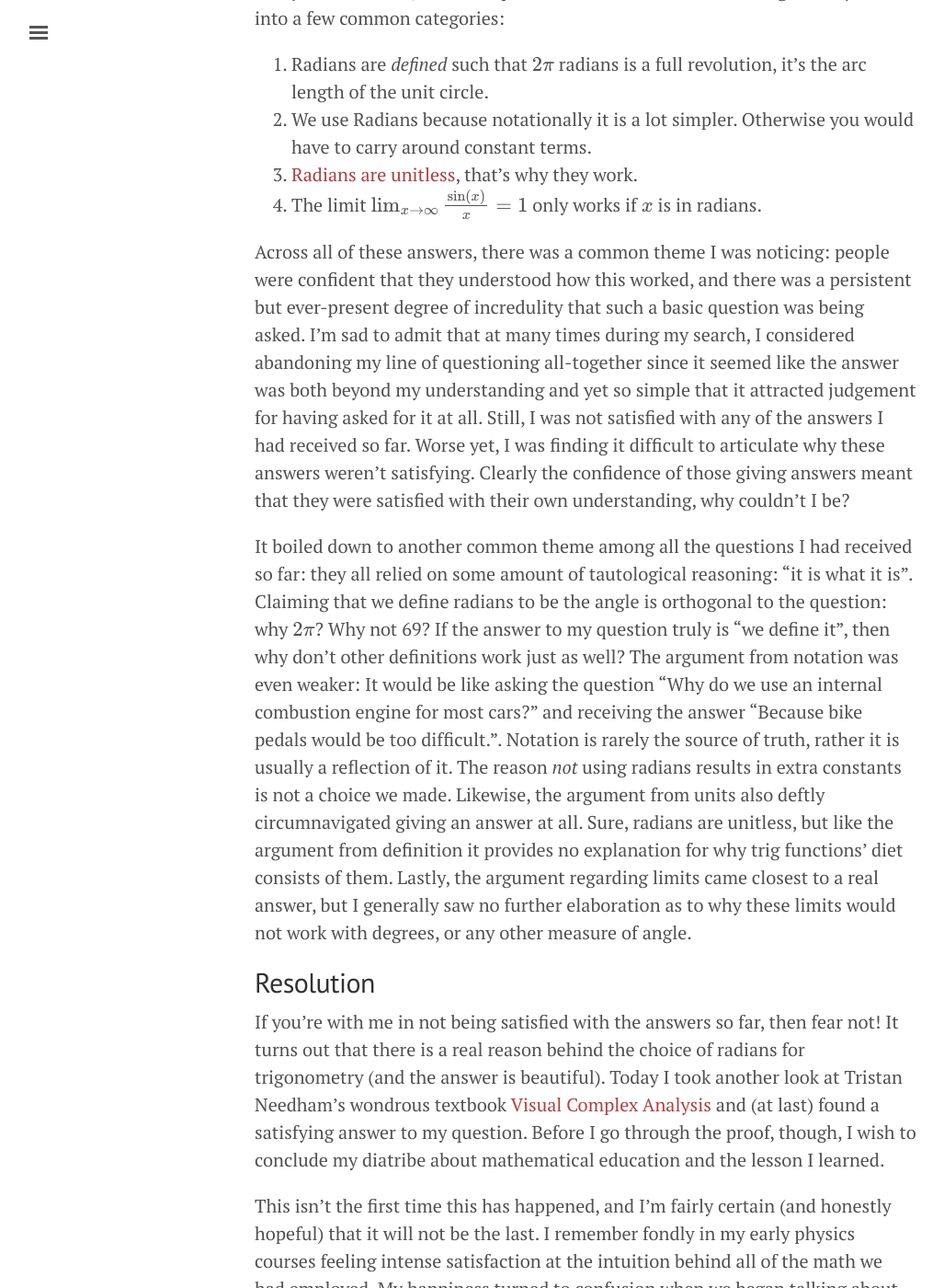
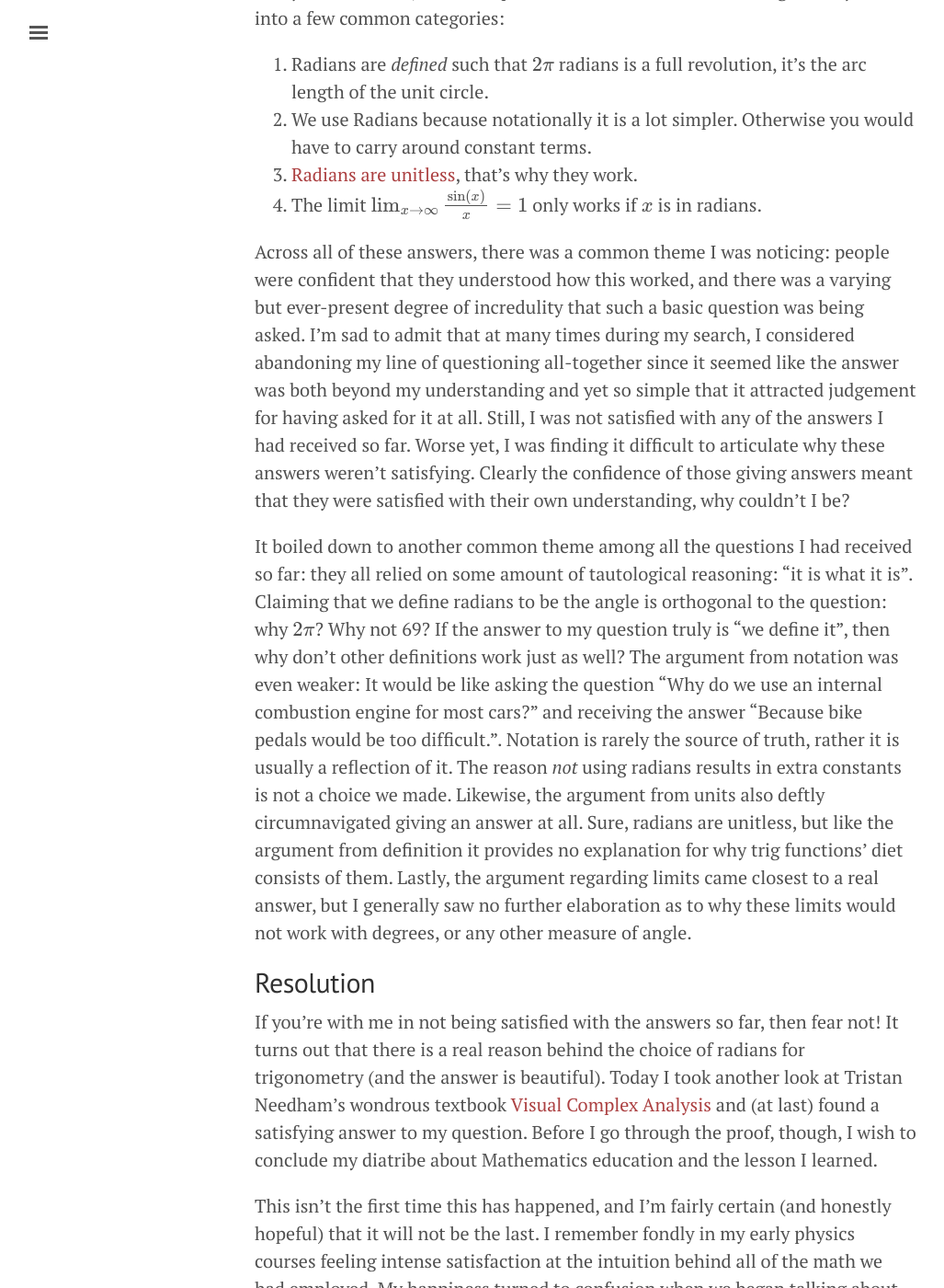
Before and after one commit to kylehovey/blog, a Jekyll site: the page built from radians_and_blind_spots.md, in a window 1280 px wide and 1400 px high, scrolled down 1668 px. Shown: the whole window at 92% size, without its empty margins (3-1030 px from the left). Built offline with Jekyll 4.4.1, drawn with Linux system fonts in a browser that asks for light colours; formulas are drawn with MathJax 3; some of the changed text lies outside the part shown.

Commit message:
Lots of rewording

```diff
--- a/radians_and_blind_spots.md
+++ b/radians_and_blind_spots.md
@@ -7,11 +7,11 @@
 
 ![A Mathematical Quandary](/blog/images/radians_and_blind_spots/title_card.png)
 
-All too many times in our educational paths the answer to curious inquiry is tautological: Why does it work that way? Because that is the way it has always been done, or at least the one we stuck with. One of the many reasons many fall in love with Mathematics is that more often than not, you are afforded the liberty to further question that class of answer and find deeper meaning where you may not expect it. There are certainly limits to this inquiry, the foundation of Mathematics relies on [axiomatic assumptions](https://en.wikipedia.org/wiki/Axiom) after all. Still, modern Mathematical education is fraught with these sorts of answers and much can be learned by being stubborn and persisting until you find the real answers.
+All too many times in our educational paths the answer to curious inquiry is tautological: Why does it work that way? Because that is the way it has always been done, or at least the one we stuck with. One of the many reasons many fall in love with Mathematics is that, more often than not, you are afforded the liberty to further question that class of answer and find deeper meaning where you may not expect it. There are certainly limits to this inquiry, the foundation of Mathematics relies on [axiomatic assumptions](https://en.wikipedia.org/wiki/Axiom) after all. Still, modern Mathematical education is fraught with these sorts of answers and much can be learned by being stubborn and persisting until you find the real answers.
 
 ## An Embarrassing Question
 
-Every once in a while, it is fun to go back over the things you have learned and identify gaps in your understanding. One day when I was thinking about my early Mathematics classes, I realized that a piece of my understanding was based on assumption and that I possessed no intuition on: the relationship between [radians](https://en.wikipedia.org/wiki/Radian) and [trigonometric functions](https://en.wikipedia.org/wiki/Trigonometric_functions). Why are Radians the natural choice as arguments to trigonometric functions? And how does the geometric intuition of the [Unit Circle](https://en.wikipedia.org/wiki/Unit_circle) relate to the [Taylor Series](https://en.wikipedia.org/wiki/Taylor_series) representation of \\(\sin\\) and \\(\cos\\)?
+Every once in a while, it is fun to go back over the things you have learned and identify gaps in your understanding. One day when I was thinking about my early Mathematics classes, I realized that a piece of my understanding was based on assumption and that I possessed no intuition on: the relationship between [radians](https://en.wikipedia.org/wiki/Radian) and [trigonometric functions](https://en.wikipedia.org/wiki/Trigonometric_functions). Why are Radians the natural choice as arguments to trigonometric functions? And how does the geometric intuition of the [Unit Circle](https://en.wikipedia.org/wiki/Unit_circle) relate to the [Taylor Series](https://en.wikipedia.org/wiki/Taylor_series) representation of \\(\cos\\) and \\(\sin\\)?
 
 At first, I felt kind of embarrassed. We are all at different points in our journey in Mathematics, but this is something I learned over ten years ago. Surely the answer must be obvious, and I must have forgotten it. I asked some of my Math friends to see if they knew the answer, and also searched the internet to see what I expected to be a quick answer and resolution to my question. To my surprise, finding the answer took me on a journey and taught me a valuable lesson about our assumptions when we study Mathematics.
 
@@ -24,15 +24,15 @@
 3. [Radians are unitless](https://math.stackexchange.com/a/2951568), that's why they work.
 4. The limit \\(\lim_{x\rightarrow\infty} \frac{\sin(x)}{x} = 1\\) only works if \\(x\\) is in radians.
 
-Across all of these answers, there was a common theme I was noticing: people were confident that they understood how this worked, and there was a persistent but ever-present degree of incredulity that such a basic question was being asked. I'm sad to admit that at many times during my search, I considered abandoning my line of questioning all-together since it seemed like the answer was both beyond my understanding and yet so simple that it attracted judgement for having asked for it at all. Still, I was not satisfied with any of the answers I had received so far. Worse yet, I was finding it difficult to articulate why these answers weren't satisfying. Clearly the confidence of those giving answers meant that they were satisfied with their own understanding, why couldn't I be?
+Across all of these answers, there was a common theme I was noticing: people were confident that they understood how this worked, and there was a varying but ever-present degree of incredulity that such a basic question was being asked. I'm sad to admit that at many times during my search, I considered abandoning my line of questioning all-together since it seemed like the answer was both beyond my understanding and yet so simple that it attracted judgement for having asked for it at all. Still, I was not satisfied with any of the answers I had received so far. Worse yet, I was finding it difficult to articulate why these answers weren't satisfying. Clearly the confidence of those giving answers meant that they were satisfied with their own understanding, why couldn't I be?
 
 It boiled down to another common theme among all the questions I had received so far: they all relied on some amount of tautological reasoning: "it is what it is". Claiming that we define radians to be the angle is orthogonal to the question: why \\(2 \pi\\)? Why not 69? If the answer to my question truly is "we define it", then why don't other definitions work just as well? The argument from notation was even weaker: It would be like asking the question "Why do we use an internal combustion engine for most cars?" and receiving the answer "Because bike pedals would be too difficult.". Notation is rarely the source of truth, rather it is usually a reflection of it. The reason _not_ using radians results in extra constants is not a choice we made. Likewise, the argument from units also deftly circumnavigated giving an answer at all. Sure, radians are unitless, but like the argument from definition it provides no explanation for why trig functions' diet consists of them. Lastly, the argument regarding limits came closest to a real answer, but I generally saw no further elaboration as to why these limits would not work with degrees, or any other measure of angle.
 
 ## Resolution
 
-If you're with me in not being satisfied with the answers so far, then fear not! It turns out that there is a real reason behind the choice of radians for trigonometry (and the answer is beautiful). Today I took another look at Tristan Needham's wondrous textbook [Visual Complex Analysis](https://www.goodreads.com/book/show/149800.Visual_Complex_Analysis) and (at last) found a satisfying answer to my question. Before I go through the proof, though, I wish to conclude my diatribe about mathematical education and the lesson I learned.
+If you're with me in not being satisfied with the answers so far, then fear not! It turns out that there is a real reason behind the choice of radians for trigonometry (and the answer is beautiful). Today I took another look at Tristan Needham's wondrous textbook [Visual Complex Analysis](https://www.goodreads.com/book/show/149800.Visual_Complex_Analysis) and (at last) found a satisfying answer to my question. Before I go through the proof, though, I wish to conclude my diatribe about Mathematics education and the lesson I learned.
 
-This isn't the first time this has happened, and I'm fairly certain (and honestly hopeful) that it will not be the last. I remember fondly in my early physics courses feeling intense satisfaction at the intuition behind all of the math we had employed. My happiness turned to confusion when we began talking about [electromagnetism](https://en.wikipedia.org/wiki/Electromagnetism), and specifically the magnetic field. What was this magic field that could augment electrical forces? Where did it come from, and why does it spiral about the movement of electrons? The answer my professor gave at the time was something along the lines of "that is just how we define it", but the next day I was surprised to see that my professor's answer had changed. He had gone home and read up more on electromagnetic theory and we had a great conversation where he explained that magnetism is actually a side-effect of [Special Relativity](https://en.wikipedia.org/wiki/Special_relativity) and that the magnetic field is something we invented to keep track of those effects. I will always be inspired by what my professor did, and the journey we went on as we questioned pieces of knowledge that are often just passed along in school without justification. I would go so far as to say that was the highlight of that entire semester.
+This isn't the first time this has happened, and I'm fairly certain (and honestly hopeful) that it will not be the last. I remember fondly in my early physics courses feeling intense satisfaction at the intuition behind all of the math we had employed. My happiness turned to confusion when we began talking about [electromagnetism](https://en.wikipedia.org/wiki/Electromagnetism), and specifically the magnetic field. What was this magic field that could augment electrical forces? Where did it come from, and why does it spiral about the movement of electrons? The answer my professor gave at the time was something along the lines of "that is just how we define it", but the next day I was surprised to see that my professor's answer had changed. He had gone home and read more on electromagnetic theory. That day we had a great conversation where he explained that magnetism is actually a side-effect of [Special Relativity](https://en.wikipedia.org/wiki/Special_relativity) and that the magnetic field is something we invented to keep track of those effects. I will always be inspired by what my professor did, and the journey we went on as we questioned pieces of knowledge that are often just passed along in school without justification. I would go so far as to say that was the highlight of that entire semester.
 
 If the answers we find when we examine our blind spots end in clarity and excitement, why do we avoid them? At the very least, why aren't we encouraging of others when they seek to further their understanding (even if we are satisfied not knowing ourselves)? I think a part of the answer lies in Mathematics education generally relying on rote memorization and algorithmic application. It saddens me, but perhaps the problem lies in the general sentiment that Mathematics is a subject of acceptance, not of understanding. Other subjects truly do have this problem, but Mathematics is constructed. The deductive nature of theorems means that most questions you can ask have an answer, and the rare cases where there isn't an answer are [even more fascinating](https://en.wikipedia.org/wiki/G%C3%B6del%27s_incompleteness_theorems).
 
```
Also changed, not shown: other parts of radians_and_blind_spots.md (+9 -7 lines).
